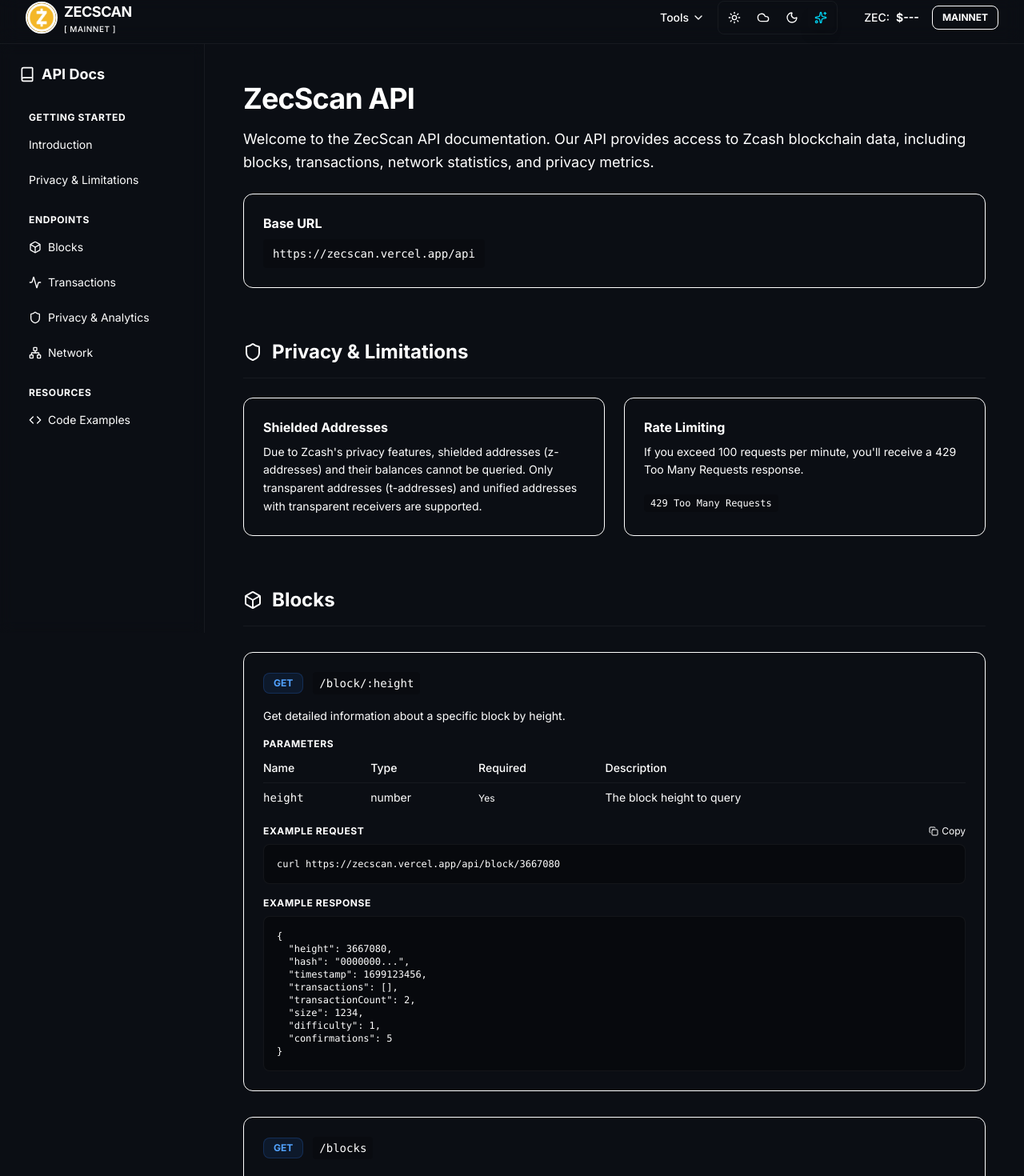
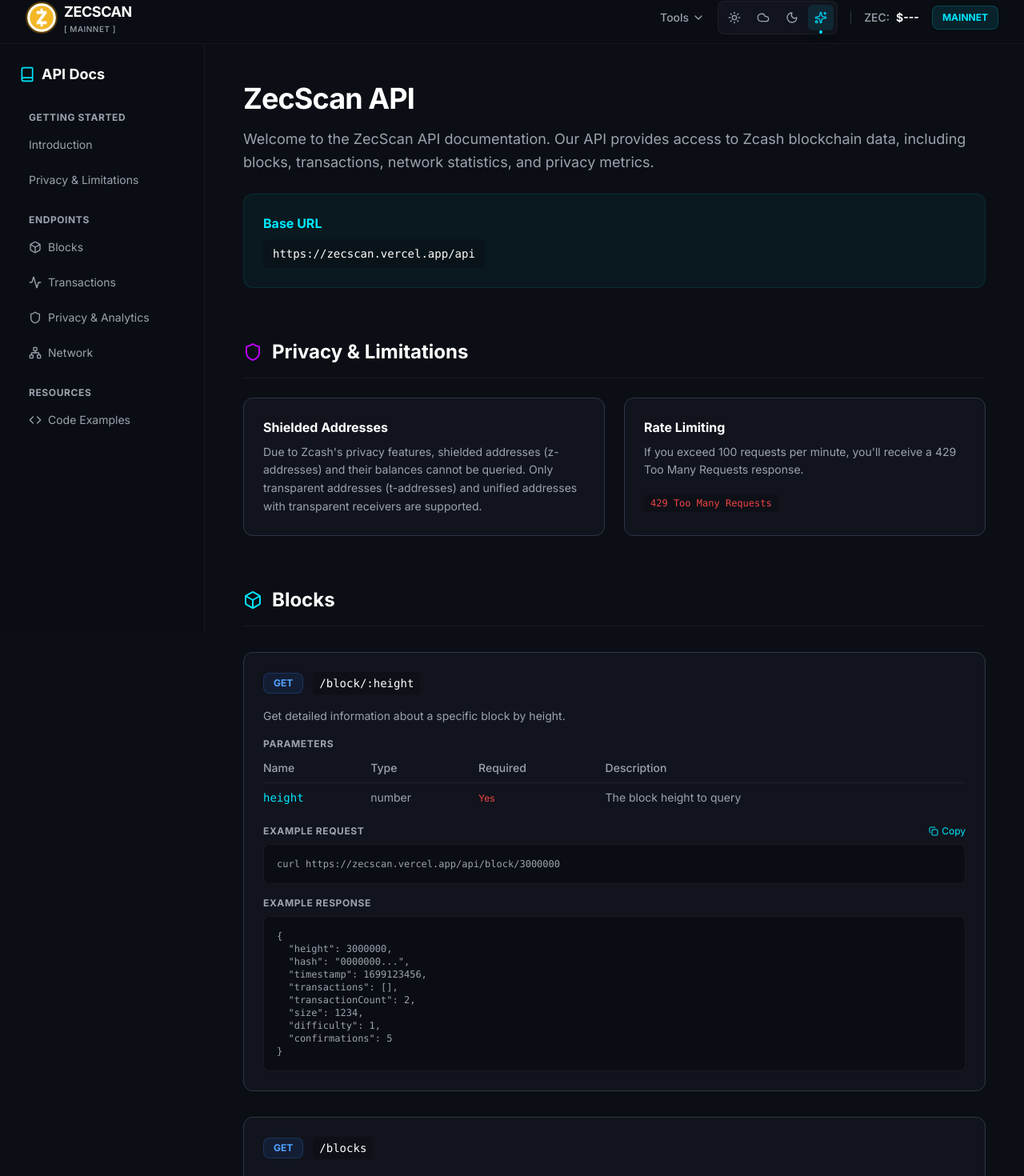
Before and after one commit to Dairus01/Zecscan, a Next.js app in the folder web/: page /api-docs in a window 1280 px wide. Shown: the part 10-1480 px from the top of the page at 80% size. Built offline with nearby package versions, Linux system fonts and the light colour scheme; no server answers.

Commit message:
Implement API routes, fix docs block height, and update Tailwind config

```diff
--- a/web/src/app/api-docs/page.tsx
+++ b/web/src/app/api-docs/page.tsx
@@ -118,9 +118,9 @@
                         params={[
                             { name: "height", type: "number", required: true, description: "The block height to query" }
                         ]}
-                        exampleRequest="curl https://zecscan.vercel.app/api/block/3667080"
+                        exampleRequest="curl https://zecscan.vercel.app/api/block/3000000"
                         exampleResponse={`{
-  "height": 3667080,
+  "height": 3000000,
   "hash": "0000000...",
   "timestamp": 1699123456,
   "transactions": [],
@@ -143,7 +143,7 @@
                         exampleResponse={`{
   "blocks": [
     {
-      "height": 3667080,
+      "height": 3000000,
       "hash": "0000000...",
       "timestamp": 1699123456,
       "transaction_count": 2,
@@ -153,7 +153,7 @@
   "pagination": {
     "limit": 10,
     "offset": 0,
-    "total": 3667080,
+    "total": 3000000,
     "hasMore": true
   }
 }`}
@@ -177,7 +177,7 @@
                         exampleRequest="curl https://zecscan.vercel.app/api/tx/abc123..."
                         exampleResponse={`{
   "txid": "abc123...",
-  "blockHeight": 3667080,
+  "blockHeight": 3000000,
   "timestamp": 1699123456,
   "confirmations": 5,
   "fee": 0,
@@ -248,7 +248,7 @@
                         description="Get general network statistics."
                         exampleRequest="curl https://zecscan.vercel.app/api/network/stats"
                         exampleResponse={`{
-  "height": 3667080,
+  "height": 3000000,
   "difficulty": 123456.78,
   "hashrate": "10.5 GSol/s",
   "peers": 24
@@ -268,7 +268,7 @@
                             <h3 className="font-bold text-lg">JavaScript / Node.js</h3>
                             <pre className="p-4 rounded-xl bg-[#0d1117] border border-white/10 overflow-x-auto text-sm font-mono text-muted">
                                 {`// Fetch block data
-const response = await fetch('https://zecscan.vercel.app/api/block/3667080');
+const response = await fetch('https://zecscan.vercel.app/api/block/3000000');
 const data = await response.json();
 console.log(data);
 
@@ -285,7 +285,7 @@
                                 {`import requests
 
 # Fetch block data
-response = requests.get('https://zecscan.vercel.app/api/block/3667080')
+response = requests.get('https://zecscan.vercel.app/api/block/3000000')
 data = response.json()
 print(data)
 
--- /dev/null
+++ b/web/src/app/api/block/[height]/route.ts
@@ -0,0 +1,20 @@
+import { NextRequest, NextResponse } from "next/server";
+
+export async function GET(
+    request: NextRequest,
+    { params }: { params: { height: string } }
+) {
+    const height = params.height;
+    try {
+        const res = await fetch(`https://api.blockchair.com/zcash/dashboards/block/${height}`);
+        if (!res.ok) {
+            return NextResponse.json({ error: "Block not found" }, { status: 404 });
+        }
+        const data = await res.json();
+        // Blockchair returns data in data[height]
+        const blockData = data.data[height];
+        return NextResponse.json(blockData);
+    } catch (error) {
+        return NextResponse.json({ error: "Internal Server Error" }, { status: 500 });
+    }
+}
--- /dev/null
+++ b/web/src/app/api/blocks/route.ts
@@ -0,0 +1,30 @@
+import { NextRequest, NextResponse } from "next/server";
+
+export async function GET(request: NextRequest) {
+    const searchParams = request.nextUrl.searchParams;
+    const limit = searchParams.get("limit") || "10";
+    const offset = searchParams.get("offset") || "0";
+
+    try {
+        const res = await fetch(
+            `https://api.blockchair.com/zcash/blocks?limit=${limit}&offset=${offset}&sort=id&direction=desc`
+        );
+        if (!res.ok) {
+            return NextResponse.json({ error: "Failed to fetch blocks" }, { status: res.status });
+        }
+        const data = await res.json();
+
+        // Transform to match documentation
+        return NextResponse.json({
+            blocks: data.data,
+            pagination: {
+                limit: parseInt(limit),
+                offset: parseInt(offset),
+                total: data.context.total_rows,
+                hasMore: parseInt(offset) + parseInt(limit) < data.context.total_rows
+            }
+        });
+    } catch (error) {
+        return NextResponse.json({ error: "Internal Server Error" }, { status: 500 });
+    }
+}
--- /dev/null
+++ b/web/src/app/api/mempool/route.ts
@@ -0,0 +1,24 @@
+import { NextRequest, NextResponse } from "next/server";
+
+export async function GET(request: NextRequest) {
+    try {
+        const res = await fetch("https://api.blockchair.com/zcash/mempool/transactions");
+        if (!res.ok) {
+            return NextResponse.json({ error: "Failed to fetch mempool" }, { status: res.status });
+        }
+        const data = await res.json();
+        const transactions = data.data || [];
+
+        return NextResponse.json({
+            count: transactions.length,
+            transactions: transactions,
+            stats: {
+                total: transactions.length,
+                shielded: 0, // Placeholder as Blockchair mempool endpoint might not give full details
+                transparent: transactions.length
+            }
+        });
+    } catch (error) {
+        return NextResponse.json({ error: "Internal Server Error" }, { status: 500 });
+    }
+}
--- /dev/null
+++ b/web/src/app/api/network/stats/route.ts
@@ -0,0 +1,14 @@
+import { NextRequest, NextResponse } from "next/server";
+
+export async function GET(request: NextRequest) {
+    try {
+        const res = await fetch("https://api.blockchair.com/zcash/stats");
+        if (!res.ok) {
+            return NextResponse.json({ error: "Failed to fetch stats" }, { status: res.status });
+        }
+        const data = await res.json();
+        return NextResponse.json(data.data);
+    } catch (error) {
+        return NextResponse.json({ error: "Internal Server Error" }, { status: 500 });
+    }
+}
--- /dev/null
+++ b/web/src/app/api/privacy-stats/route.ts
@@ -0,0 +1,35 @@
+import { NextRequest, NextResponse } from "next/server";
+
+export async function GET(request: NextRequest) {
+    try {
+        // Fetch last 100 transactions
+        const res = await fetch(
+            "https://api.blockchair.com/zcash/transactions?limit=100&sort=id&direction=desc"
+        );
+        if (!res.ok) {
+            return NextResponse.json({ error: "Failed to fetch transactions" }, { status: res.status });
+        }
+        const data = await res.json();
+        const txs = data.data || [];
+
+        let shieldedCount = 0;
+        txs.forEach((tx: any) => {
+            const hasShieldedInputs = (tx.shielded_input_raw && tx.shielded_input_raw.length > 0);
+            const hasShieldedOutputs = (tx.shielded_output_raw && tx.shielded_output_raw.length > 0);
+            if (hasShieldedInputs || hasShieldedOutputs) shieldedCount++;
+        });
+
+        const privacyScore = txs.length > 0 ? Math.round((shieldedCount / txs.length) * 100) : 0;
+
+        return NextResponse.json({
+            metrics: {
+                privacyScore: privacyScore,
+                shieldedTxCount: shieldedCount,
+                transparentTxCount: txs.length - shieldedCount,
+                fullyShieldedPercentage: privacyScore
+            }
+        });
+    } catch (error) {
+        return NextResponse.json({ error: "Internal Server Error" }, { status: 500 });
+    }
+}
--- /dev/null
+++ b/web/src/app/api/tx/[txid]/route.ts
@@ -0,0 +1,20 @@
+import { NextRequest, NextResponse } from "next/server";
+
+export async function GET(
+    request: NextRequest,
+    { params }: { params: { txid: string } }
+) {
+    const txid = params.txid;
+    try {
+        const res = await fetch(`https://api.blockchair.com/zcash/dashboards/transaction/${txid}`);
+        if (!res.ok) {
+            return NextResponse.json({ error: "Transaction not found" }, { status: 404 });
+        }
+        const data = await res.json();
+        // Blockchair returns data in data[txid]
+        const txData = data.data[txid];
+        return NextResponse.json(txData);
+    } catch (error) {
+        return NextResponse.json({ error: "Internal Server Error" }, { status: 500 });
+    }
+}
--- a/web/src/app/globals.css
+++ b/web/src/app/globals.css
@@ -1,4 +1,31 @@
 @import "tailwindcss";
+
+@theme {
+    --color-background: var(--background);
+    --color-foreground: var(--foreground);
+    --color-primary: var(--primary);
+    --color-secondary: var(--secondary);
+    --color-surface: var(--surface);
+    --color-surface-hover: var(--surface-hover);
+    --color-muted: var(--muted);
+    --color-success: var(--success);
+    --color-warning: var(--warning);
+    --color-error: var(--error);
+    --color-border: var(--border);
+    --color-accent: var(--accent);
+
+    --animate-glow: glow 2s ease-in-out infinite alternate;
+
+    @keyframes glow {
+        from {
+            text-shadow: 0 0 10px var(--primary), 0 0 20px var(--primary), 0 0 30px var(--primary);
+        }
+
+        to {
+            text-shadow: 0 0 20px var(--primary), 0 0 30px var(--primary), 0 0 40px var(--primary);
+        }
+    }
+}
 
 /* ============================================
    DEFAULT THEME (fallback to dark)
@@ -147,22 +174,6 @@
         radial-gradient(at 0% 50%, var(--accent) 0px, transparent 50%);
 }
 
-@layer utilities {
-    .text-balance {
-        text-wrap: balance;
-    }
-
-    .animate-glow {
-        animation: glow 2s ease-in-out infinite alternate;
-    }
+@utility text-balance {
+    text-wrap: balance;
 }
-
-@keyframes glow {
-    from {
-        text-shadow: 0 0 10px var(--primary), 0 0 20px var(--primary), 0 0 30px var(--primary);
-    }
-
-    to {
-        text-shadow: 0 0 20px var(--primary), 0 0 30px var(--primary), 0 0 40px var(--primary);
-    }
-}
--- a/web/tailwind.config.ts
+++ /dev/null
@@ -1,35 +0,0 @@
-import type { Config } from "tailwindcss";
-
-const config: Config = {
-    content: [
-        "./src/pages/**/*.{js,ts,jsx,tsx,mdx}",
-        "./src/components/**/*.{js,ts,jsx,tsx,mdx}",
-        "./src/app/**/*.{js,ts,jsx,tsx,mdx}",
-        "./src/contexts/**/*.{js,ts,jsx,tsx,mdx}",
-    ],
-    theme: {
-        extend: {
-            colors: {
-                background: "var(--background)",
-                foreground: "var(--foreground)",
-                primary: "var(--primary)",
-                secondary: "var(--secondary)",
-                surface: "var(--surface)",
-                "surface-hover": "var(--surface-hover)",
-                muted: "var(--muted)",
-                success: "var(--success)",
-                warning: "var(--warning)",
-                error: "var(--error)",
-                border: "var(--border)",
-                accent: "var(--accent)",
-            },
-            backgroundImage: {
-                "gradient-radial": "radial-gradient(var(--tw-gradient-stops))",
-                "gradient-conic":
-                    "conic-gradient(from 180deg at 50% 50%, var(--tw-gradient-stops))",
-            },
-        },
-    },
-    plugins: [],
-};
-export default config;
```
